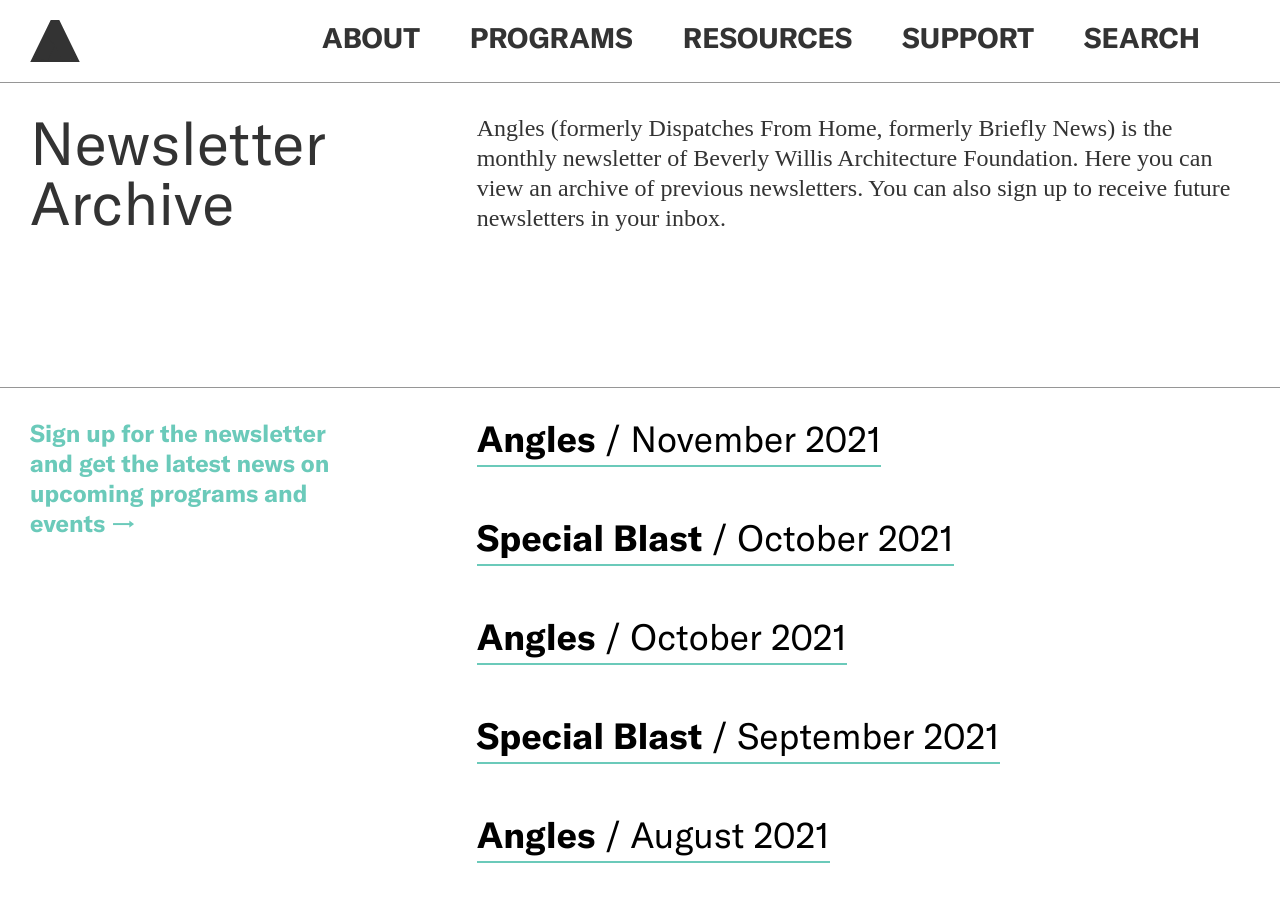
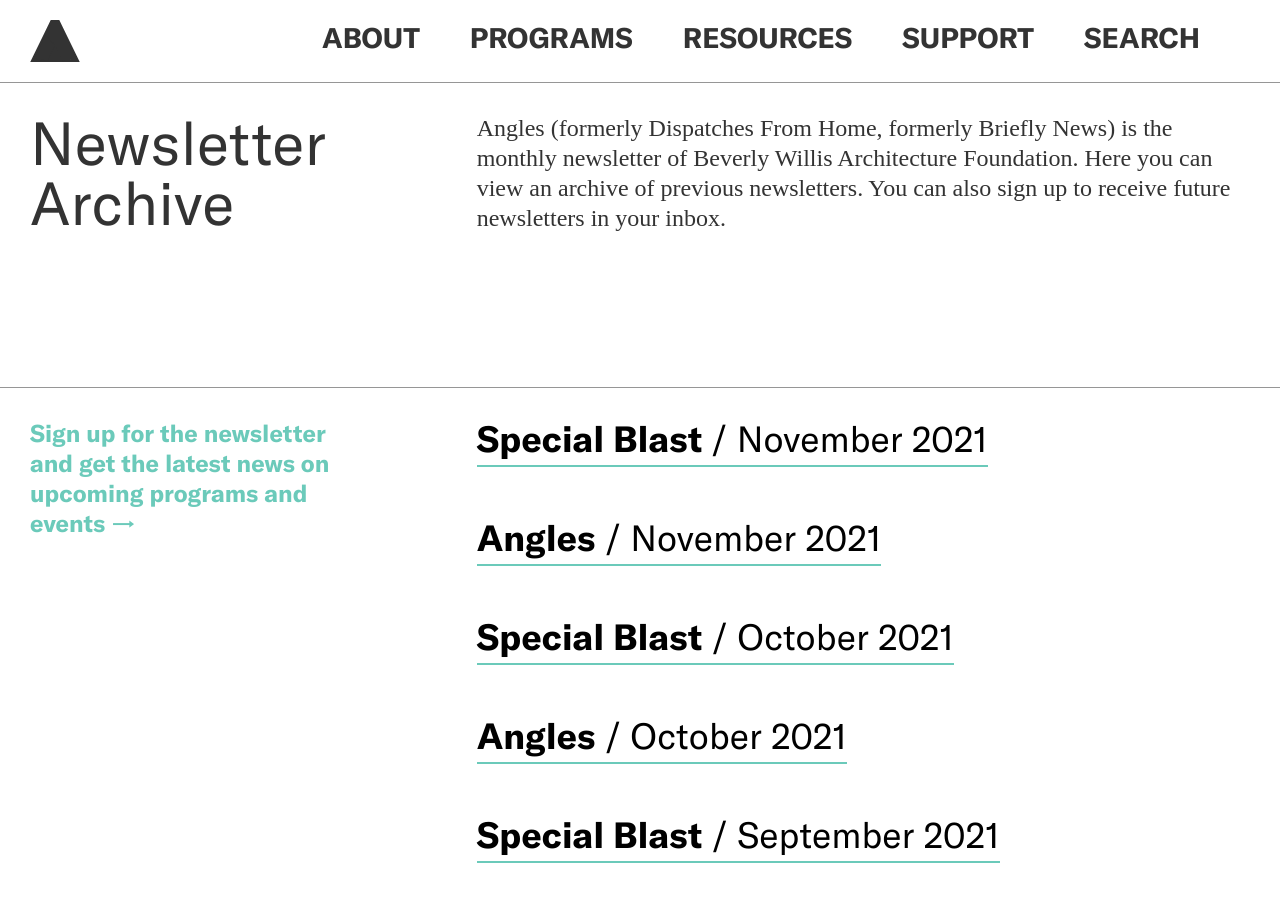
Before and after one commit to jengalas/bwaf-bbw, a Jekyll site: the page built from _resources/newsletter-archive.md, in a window 1280 px wide and 900 px high. Built offline with Jekyll 4.4.1, drawn with Linux system fonts in a browser that asks for light colours; some web fonts are replaced.

Commit message:
Update from Forestry.io Aislinn McNamara updated _resources/newsletter-archive.md

```diff
--- a/_resources/newsletter-archive.md
+++ b/_resources/newsletter-archive.md
@@ -10,6 +10,9 @@
 sign-up-text: Sign up for the newsletter and get the latest news on upcoming programs
   and events
 newsletters:
+- title: 'Special Blast '
+  month_year: 'November 2021 '
+  link: https://mailchi.mp/bwaf/less-than-one-week-left-to-sponsor-register-for-the-inaugural-bevy-awards-celebration-2995166
 - title: Angles
   month_year: November 2021
   link: https://mailchi.mp/bwaf/b5rrdu42wi-2995158
```
